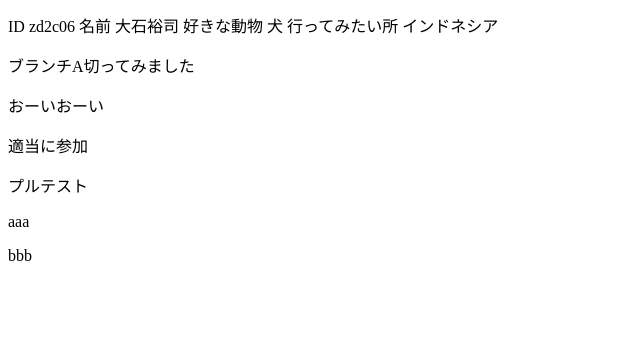
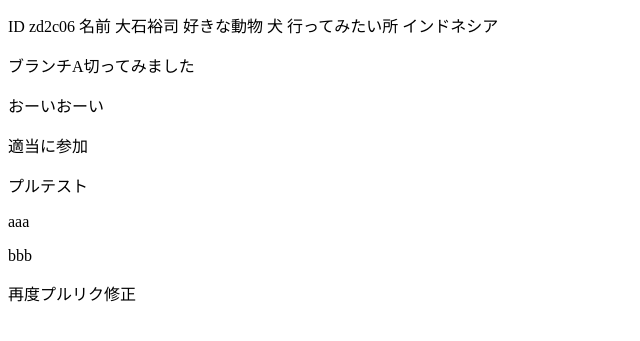
Before and after one commit to zd2c06/GroupBlue, a plain HTML site: page index.html in a window 1280 px wide. Shown: the part 101-442 px from the top of the page, without its empty margins (0-640 px from the left). Drawn offline with Linux system fonts and the light colour scheme.

Commit message:
再度プリク修正

```diff
--- a/index.html
+++ b/index.html
@@ -32,6 +32,7 @@
     <p>プルテスト</p>
     <p>aaa</p>
     <p>bbb</p>
+    <p>再度プルリク修正</p>
 
 </body>
 </html>
```
